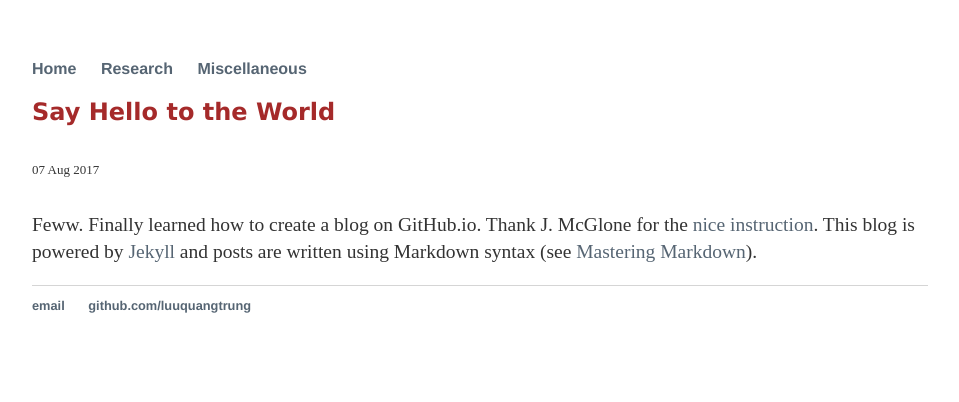
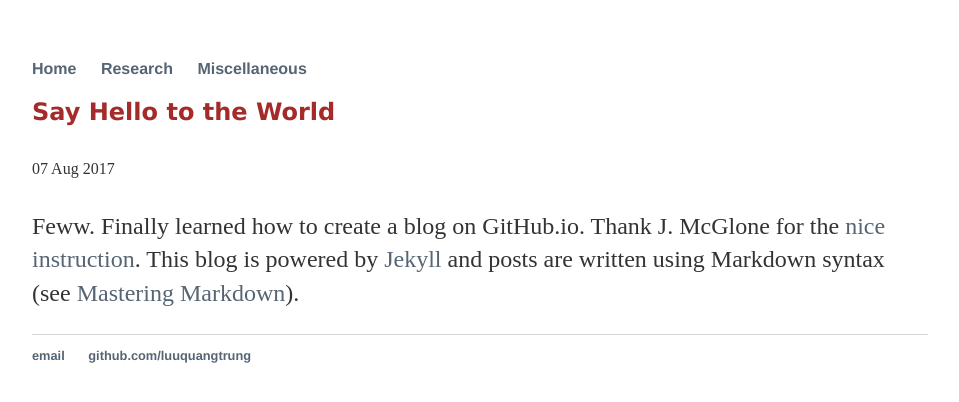
Before and after one commit to luuquangtrung/luuquangtrung.github.io_v1, a Jekyll site: the page built from _posts/2017-08-07-site-launched.md, in a window 1280 px wide. Shown: the top 402 px of the page, without its empty margins (160-1119 px from the left). Built offline with Jekyll 4.4.1, drawn with Linux system fonts in a browser that asks for light colours.

Commit message:
Update post.html

```diff
--- a/_layouts/post.html
+++ b/_layouts/post.html
@@ -7,14 +7,14 @@ layout: default
 
 <!-- <p class="meta"> {{ page.date | date_to_string }} </p> -->
 <p class="meta">
-  <font size="2">
+  <font size="3">
     {{ page.date | date_to_string }}
   </font>
 </p>
 
 <!-- Contents -->
 <div class="post">
-  <font size="2">
+  <font size="3">
     {{ content }}
   </font>
 </div>
```
